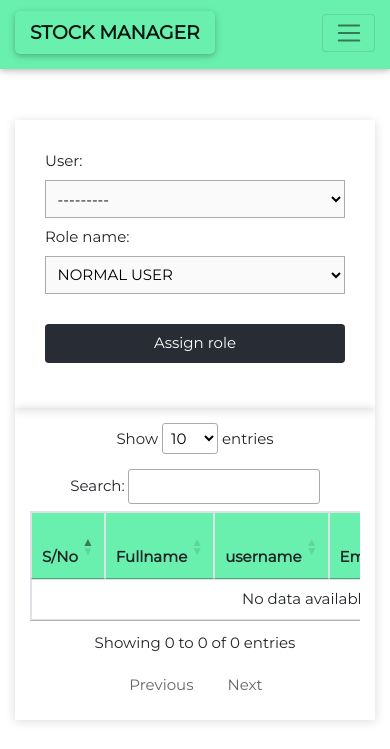
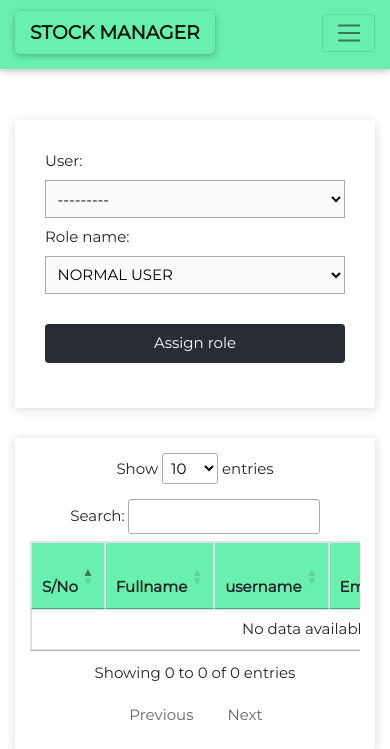
Before and after one commit to samwel2000/STOCKMANAGER, a Django app: template stockapp/templates/stockapp/systemUsers.html in a window 390 px wide. Shown: the top 749 px of the page. Before the commit the page ends 721 px from the top, so only its background shows below. Run offline with Django 3.2, Linux system fonts and the light colour scheme; the template is opened without the code that fills it: values that come from a table or form of the project are taken from there, others are empty; some libraries are stand-ins or nearby versions.

Commit message:
user style added

```diff
--- a/static/css/style.css
+++ b/static/css/style.css
@@ -260,3 +260,8 @@ nav {
   opacity: 0.85;
   font-weight: 600;
 }
+@media screen and (max-width:768px) {
+  .request-form {
+    margin-bottom: 2rem;
+  }
+}
```
